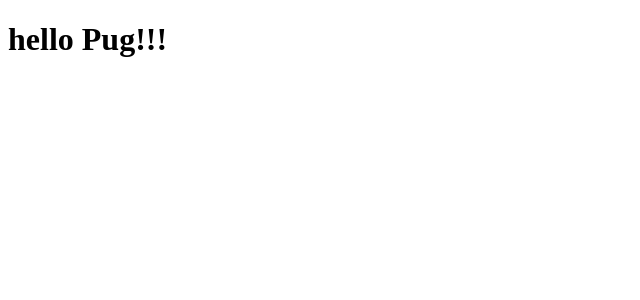
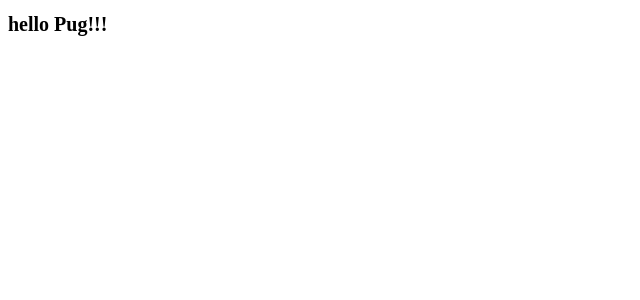
Before and after one commit to dkimura/vuejs-sandbox, a Vue app: page / in a window 1280 px wide. Shown: the top 300 px of the page, without its empty margins (0-640 px from the left). Built offline with nearby package versions, Linux system fonts and the light colour scheme.

Commit message:
feat: add temporary style

```diff
--- a/src/App.vue
+++ b/src/App.vue
@@ -7,3 +7,9 @@ export default {
   name: 'app',
 }
 </script>
+
+<style>
+.h1 {
+  font-size: 20px;
+}
+</style>
```
